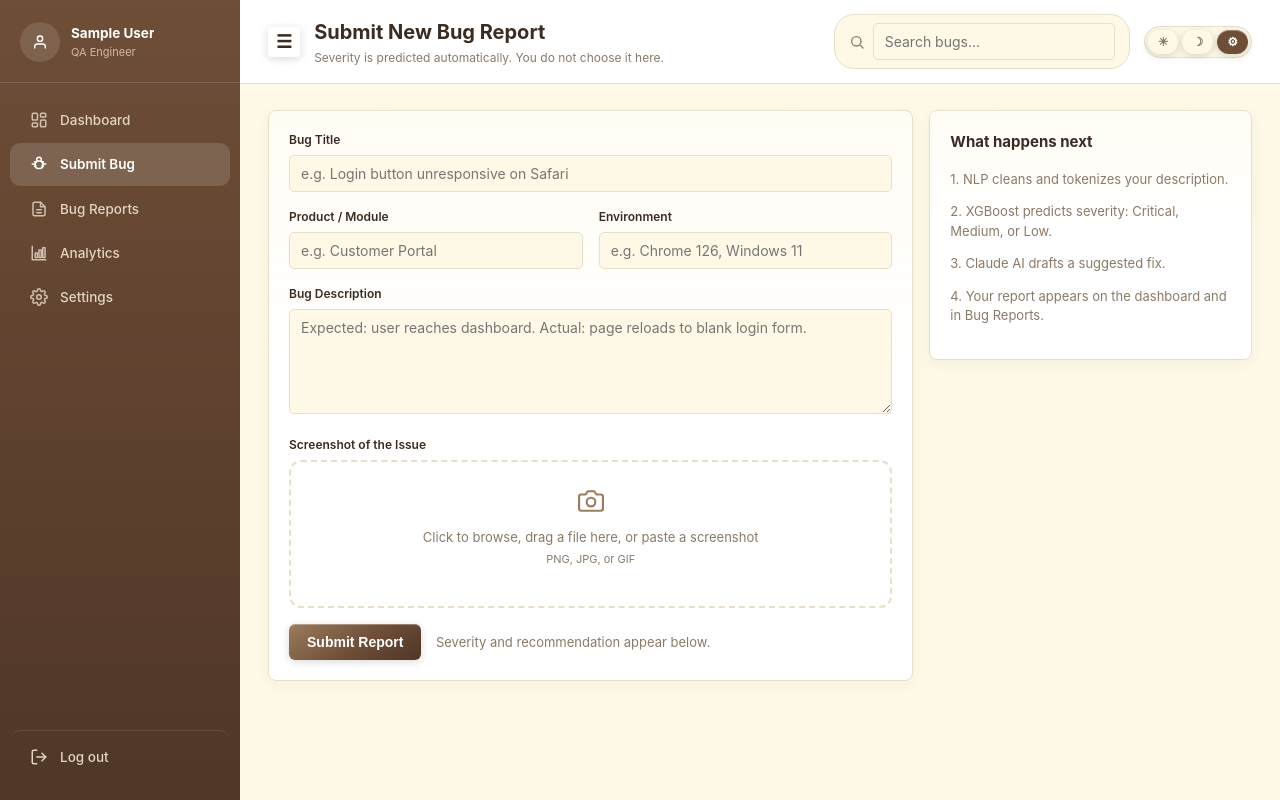
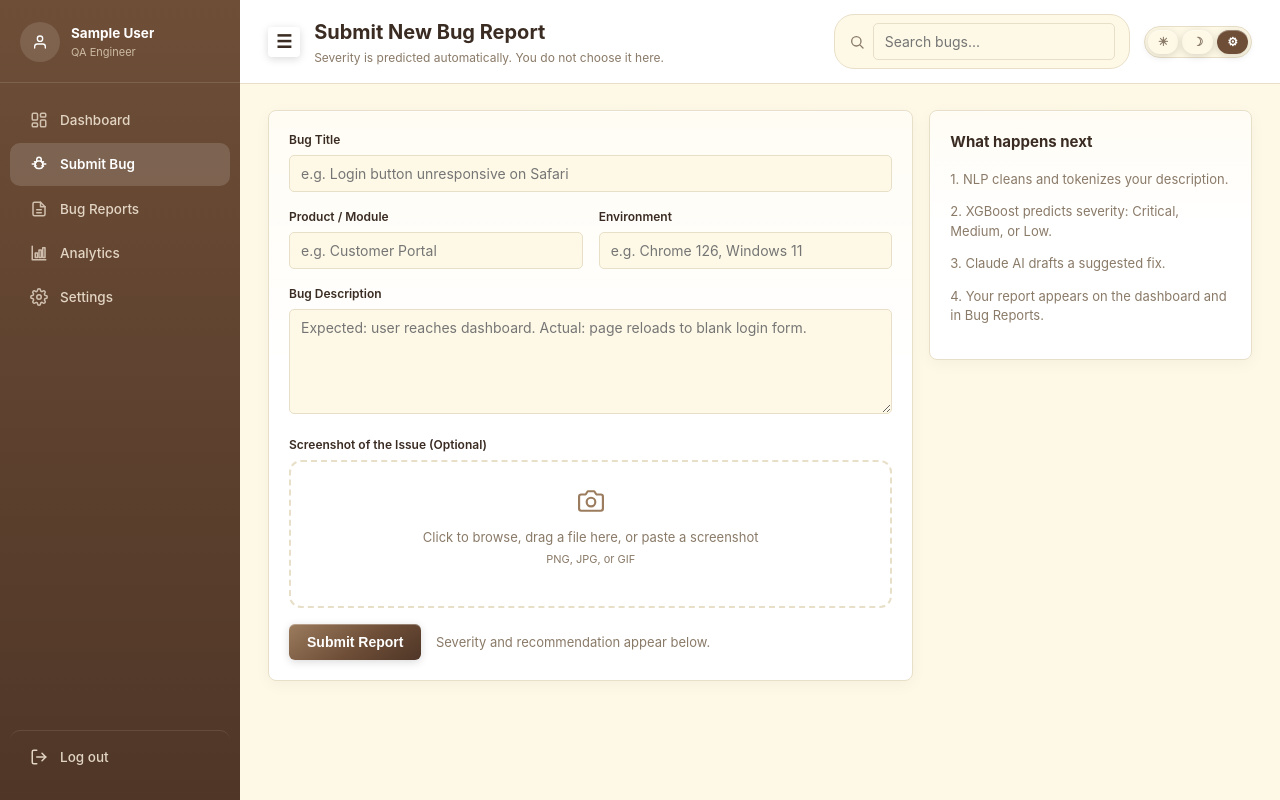
Before and after one commit to leehana312/IntelliBug-FYP, a Flask app: page /submit in a window 1280 px wide. Run offline with Flask 3, Linux system fonts and the light colour scheme; the visitor is signed in with stand-in values (Sample User, id 1); parts of the project's set-up code (start-up, migrations or seed data) failed here and were passed over.

Commit message:
modified

```diff
--- a/templates/login.html
+++ b/templates/login.html
@@ -39,7 +39,7 @@
           <circle cx="90" cy="240" r="8" fill="#4a7856"/>
         </svg>
       </div>
-      <div class="illus-footer">IntelliBug &middot; FYP II QA System</div>
+      <div class="illus-footer">IntelliBug &middot; FYP QA System</div>
     </div>
 
     <div class="auth-form-side" style="justify-content:center; align-items:center; text-align:center;">
--- a/templates/submit_bug.html
+++ b/templates/submit_bug.html
@@ -32,7 +32,7 @@
       </div>
 
       <div class="form-row">
-        <label>Screenshot of the Issue</label>
+        <label>Screenshot of the Issue (Optional)</label>
         <div class="dropzone" id="dropzone">
           {{ icons.camera() }}
           <div>Click to browse, drag a file here, or paste a screenshot</div>
```
Also changed, not shown: static/uploads/avatars/62e3dd5564464b33a61d6cc7496cec7c.jpg (added), 1 other file.
